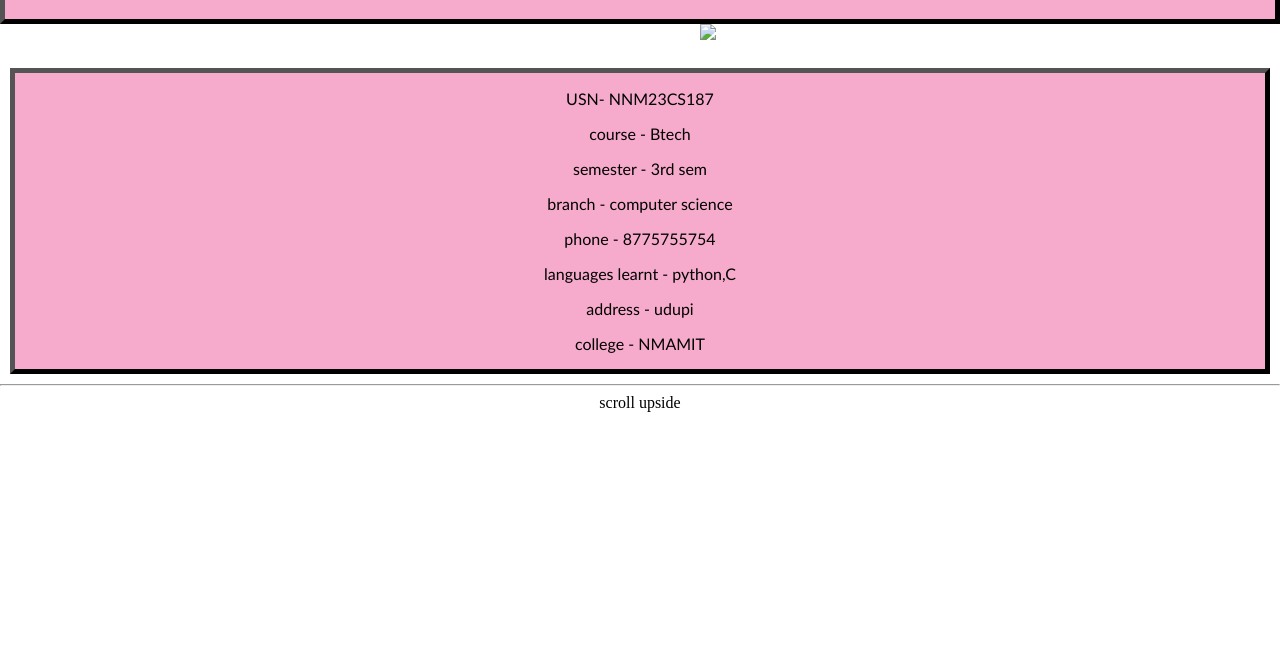
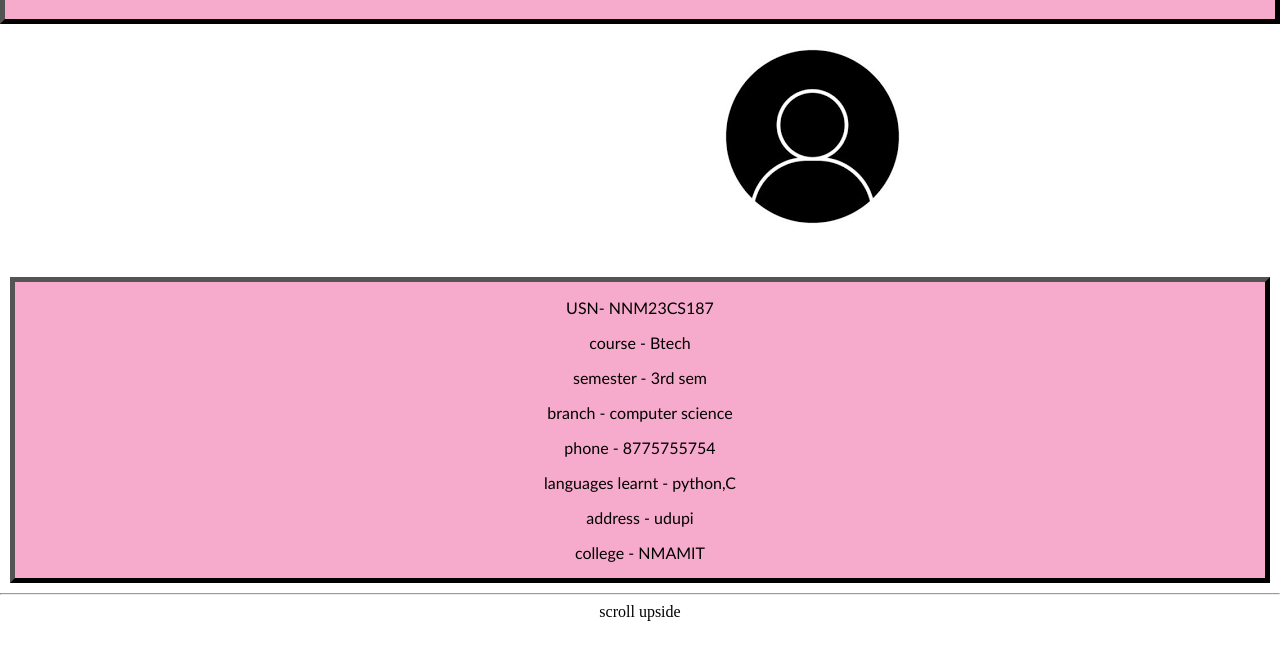
Before and after one commit to shraddhashetty5/Shraddha-shetty, a plain HTML site: page index.html in a window 1280 px wide. Shown: the part 78-738 px from the top of the page. Drawn offline with Linux system fonts and the light colour scheme.

Commit message:
Update index.html

```diff
--- a/index.html
+++ b/index.html
@@ -8,7 +8,7 @@
    <div class="heading" >
 
    <h1> Shraddha Shetty</h1></div>
-   <div class="imge"><img src="2.jpeg"></div>
+   <div class="imge"><img src="1.png"></div>
 
     <br><div class="details">
 
```
